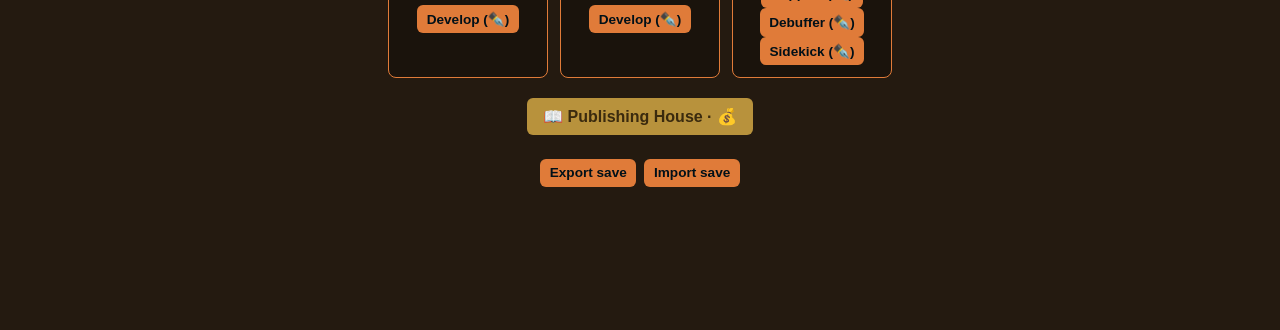
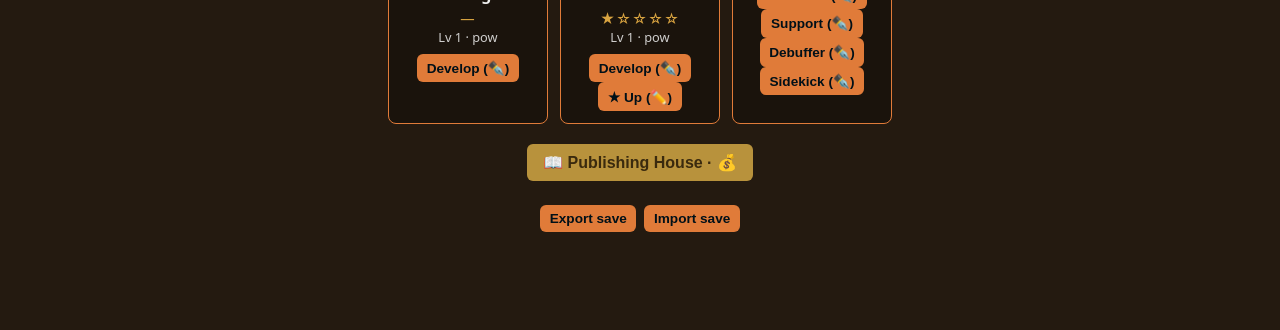
Before and after one commit to yovanmc/PlotArmor, a website built with Vite: page index.html in a window 1280 px wide. Shown: the part 470-800 px from the top of the page. Built offline with nearby package versions, Linux system fonts and the light colour scheme; what break_eternity.js would draw is missing.

Commit message:
feat: HUD shows Edits; party cards show star pips + a star-up button

```diff
--- a/src/styles.css
+++ b/src/styles.css
@@ -56,3 +56,10 @@ button:disabled { opacity: 0.4; cursor: not-allowed; }
 .shop-buy:disabled { opacity: 0.38; cursor: not-allowed; }
 .shop-owned { font-size: 0.8rem; font-weight: 700; opacity: 0.78; white-space: nowrap; }
 .shop-close-btn { background: #b8923c; color: #3a2a0e; display: block; margin: 1rem auto 0; }
+
+.cstars {
+  letter-spacing: 1px;
+  color: #d9a441;
+  font-size: 0.9rem;
+  min-height: 1.1em;
+}
--- a/src/ui/input.ts
+++ b/src/ui/input.ts
@@ -1,6 +1,6 @@
 import { GameState } from '../engine/state';
 import { ClassId } from '../engine/content';
-import { levelUp, recruit } from '../engine/economy';
+import { levelUp, recruit, starUp } from '../engine/economy';
 import { publish } from '../engine/progression';
 import { exportSave, importSave } from '../engine/save';
 
@@ -15,6 +15,9 @@ export function wireInput(getState: () => GameState, setState: (s: GameState) =>
     } else if (action === 'recruit') {
       const classId = btn.getAttribute('data-class');
       if (classId) setState(recruit(getState(), classId as ClassId));
+    } else if (action === 'starup') {
+      const classId = btn.getAttribute('data-class');
+      if (classId) setState(starUp(getState(), classId as ClassId));
     }
   });
 
--- a/src/ui/render.ts
+++ b/src/ui/render.ts
@@ -1,15 +1,15 @@
 // src/ui/render.ts
-import { GameState, characterPower } from '../engine/state';
+import { GameState } from '../engine/state';
 import { fmt, div, toNum } from '../engine/num';
 import {
   ZONES, TARGETS_PER_BOOK,
-  isBossIndex, targetName, targetEmoji, targetsClearedInBook, CLASSES,
+  isBossIndex, targetName, targetEmoji, targetsClearedInBook, CLASSES, MAX_STAR, starUpCost,
 } from '../engine/content';
 import {
   effectivePartyDps, effectiveLevelCost, effectiveRecruitCost, effectivePartyCap,
-  effectiveTargetMaxHp, effectiveBossRegen,
+  effectiveTargetMaxHp, effectiveBossRegen, effectiveCharacterPower,
 } from '../engine/modifiers';
-import { canLevel, canRecruit } from '../engine/economy';
+import { canLevel, canRecruit, canStarUp } from '../engine/economy';
 
 function el(id: string): HTMLElement {
   return document.getElementById(id)!;
@@ -34,6 +34,7 @@ export function render(state: GameState): void {
     <div>✒️ Inspiration: <strong>${fmt(state.inspiration)}</strong></div>
     <div>📖 Words: ${fmt(state.words)}</div>
     <div>💰 Royalties: ${fmt(state.royalties)}</div>
+    <div>✏️ Edits: ${fmt(state.edits)}</div>
     <div>⚔️ Party DPS: ${fmt(effectivePartyDps(state))}</div>`;
 
   el('enemy').innerHTML = `
@@ -43,15 +44,25 @@ export function render(state: GameState): void {
     <div class="hptext">${fmt(state.currentHp)} / ${fmt(maxHp)} HP${isBoss ? ` · regen ${fmt(effectiveBossRegen(state, zoneIndex, encounterIndex))}/s` : ''}</div>`;
 
   const cards = state.party
-    .map(
-      (c) => `
+    .map((c) => {
+      const stars = state.stars[c.classId];
+      const isProtagonist = c.classId === 'protagonist';
+      const starRow = isProtagonist
+        ? '<div class="cstars">—</div>'
+        : `<div class="cstars">${'★'.repeat(stars)}${'☆'.repeat(MAX_STAR - stars)}</div>`;
+      const starBtn = (!isProtagonist && stars < MAX_STAR)
+        ? `<button data-action="starup" data-class="${c.classId}" ${canStarUp(state, c.classId) ? '' : 'disabled'}>★ Up (✏️${fmt(starUpCost(stars))})</button>`
+        : '';
+      return `
       <div class="card">
         <div class="cemoji">✍️</div>
         <div class="cname">${c.name}</div>
-        <div class="clevel">Lv ${c.level} · pow ${fmt(characterPower(c))}</div>
+        ${starRow}
+        <div class="clevel">Lv ${c.level} · pow ${fmt(effectiveCharacterPower(state, c))}</div>
         <button data-action="level" data-id="${c.id}" ${canLevel(state, c.id) ? '' : 'disabled'}>Develop (✒️${fmt(effectiveLevelCost(state, c.level))})</button>
-      </div>`,
-    )
+        ${starBtn}
+      </div>`;
+    })
     .join('');
   const recruitable = CLASSES.filter((cl) => cl.id !== 'protagonist');
   const recruitCard =
```
Also changed, not shown: src/ui/render.test.ts (+18 -0 lines).
